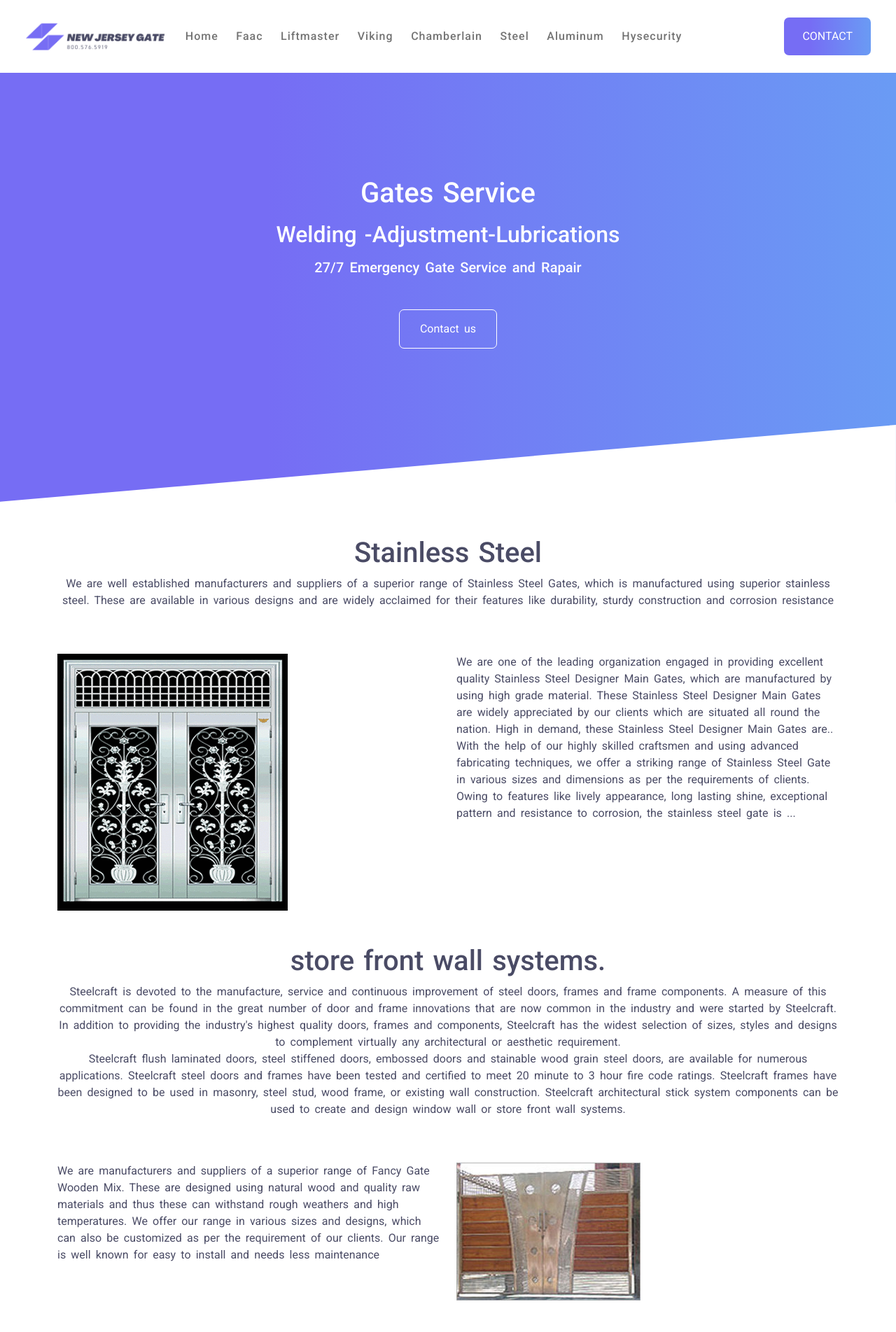
After one commit to awaisprojects/newJerseyGate, a PHP site: page /steel.html in a window 1280 px wide. The commit adds this page. Shown: the top 1903 px of the page at 70% size. Run offline with PHP 8.4, Linux system fonts and the light colour scheme; style sheets or scripts are compiled from the project's sources.

Commit message:
In this section of code create steel.html page

```diff
--- a/assets/css/style.scss
+++ b/assets/css/style.scss
@@ -250,7 +250,7 @@ body {
       background-size: cover;
       height: 500px;
     }
-    // contectContainer css start
+    // Contact page contectContainer css start
     #contectContainer {
       color: #4a4b65;
       margin-bottom: 150px;
@@ -279,5 +279,8 @@ body {
         }
       }
     }
+    // steel page steelContent container start
+    #steel {
+    }
   }
 }
--- /dev/null
+++ b/steel.html
@@ -0,0 +1,301 @@
+<!DOCTYPE html>
+<html lang="en">
+  <head>
+    <!-- Required meta tags -->
+    <meta charset="utf-8" />
+    <meta name="viewport" content="width=device-width, initial-scale=1" />
+
+    <!-- Bootstrap CSS -->
+    <link
+      href="https://cdn.jsdelivr.net/npm/bootstrap@5.0.0-beta2/dist/css/bootstrap.min.css"
+      rel="stylesheet"
+      integrity="sha384-BmbxuPwQa2lc/FVzBcNJ7UAyJxM6wuqIj61tLrc4wSX0szH/Ev+nYRRuWlolflfl"
+      crossorigin="anonymous"
+    />
+    <script
+      src="https://use.fontawesome.com/releases/v5.15.1/js/all.js"
+      crossorigin="anonymous"
+    ></script>
+    <!-- Roboto font link -->
+    <link rel="preconnect" href="https://fonts.gstatic.com" />
+    <link
+      href="https://fonts.googleapis.com/css2?family=Roboto:ital,wght@0,100;0,300;0,400;0,500;0,700;0,900;1,100;1,300;1,400;1,500;1,700;1,900&display=swap"
+      rel="stylesheet"
+    />
+    <!-- Roboto font link -->
+
+    <link rel="stylesheet" href="./assets/css/style.css" />
+
+    <title>New Jersey</title>
+  </head>
+  <body>
+    <!-- Optional JavaScript; choose one of the two! -->
+    <div id="mainContainer">
+      <div id="headerContainer" class="container-fluid">
+        <div class="row">
+          <div class="col-lg-12">
+            <nav class="navbar navbar-expand-md navbar-light">
+              <div class="container-fluid">
+                <a class="navbar-brand" href="#"
+                  ><img src="./assets/images/logo.png" width="200"
+                /></a>
+                <button
+                  class="navbar-toggler"
+                  type="button"
+                  data-bs-toggle="collapse"
+                  data-bs-target="#navbarCollapse"
+                  aria-controls="navbarCollapse"
+                  aria-expanded="false"
+                  aria-label="Toggle navigation"
+                >
+                  <span class="navbar-toggler-icon"></span>
+                </button>
+                <div class="collapse navbar-collapse" id="navbarCollapse">
+                  <ul class="navbar-nav me-auto mb-2 mb-md-0">
+                    <li class="nav-item">
+                      <a
+                        class="nav-link"
+                        aria-current="page"
+                        href="./index.html"
+                        >Home</a
+                      >
+                    </li>
+                    <li class="nav-item">
+                      <a class="nav-link" href="./faac.html">Faac</a>
+                    </li>
+                    <li class="nav-item">
+                      <a class="nav-link" href="./liftmaster.html">
+                        Liftmaster</a
+                      >
+                    </li>
+                    <li class="nav-item">
+                      <a class="nav-link" href="./viking.html">Viking</a>
+                    </li>
+                    <li class="nav-item">
+                      <a class="nav-link" href="./chamberlain.html">
+                        Chamberlain</a
+                      >
+                    </li>
+                    <li class="nav-item">
+                      <a class="nav-link" href="./steel.html"> Steel</a>
+                    </li>
+                    <li class="nav-item">
+                      <a class="nav-link" href="./aluminum.html"> Aluminum</a>
+                    </li>
+                    <li class="nav-item">
+                      <a class="nav-link" href="./hysecurity.html"
+                        >Hysecurity</a
+                      >
+                    </li>
+                  </ul>
+
+                  <form class="d-flex">
+                    <button class="primaryBtn bgPrimaryBtn" type="submit">
+                      CONTACT
+                    </button>
+                  </form>
+                </div>
+              </div>
+            </nav>
+          </div>
+        </div>
+      </div>
+      <!-- contant Container Start -->
+      <div id="contenContainer">
+        <div class="container mt-5 text-center">
+          <div class="row">
+            <div class="col-lg-12">
+              <h1>Gates Service</h1>
+              <h2 class="mt-3">Welding -Adjustment-Lubrications</h2>
+              <h5 class="mt-3">27/7 Emergency Gate Service and Rapair</h5>
+              <div class="primaryBtn mt-5">Contact us</div>
+            </div>
+          </div>
+        </div>
+        <div class="shapeCurve">
+          <svg xmlns="http://www.w3.org/2000/svg" viewBox="0 0 3000 260">
+            <polygon
+              fill="currentColor"
+              points="0,257 0,260 3000,260 3000,0"
+            ></polygon>
+          </svg>
+        </div>
+      </div>
+
+      <!-- content container start -->
+      <div id="contectContainer">
+        <div class="container">
+          <div class="row text-center mt-5 mb-5">
+            <div class="col-lg-12">
+              <h1>Stainless Steel</h1>
+              <p>
+                We are well established manufacturers and suppliers of a
+                superior range of Stainless Steel Gates, which is manufactured
+                using superior stainless steel. These are available in various
+                designs and are widely acclaimed for their features like
+                durability, sturdy construction and corrosion resistance
+              </p>
+            </div>
+          </div>
+          <div class="row">
+            <div class="col-lg-6 col-md-6">
+              <img
+                src="./assets/images/steel.gif"
+                alt=""
+                class="img-responsive"
+              />
+            </div>
+            <div class="col-lg-6 col-md-6">
+              <p>
+                We are one of the leading organization engaged in providing
+                excellent quality Stainless Steel Designer Main Gates, which are
+                manufactured by using high grade material. These Stainless Steel
+                Designer Main Gates are widely appreciated by our clients which
+                are situated all round the nation. High in demand, these
+                Stainless Steel Designer Main Gates are..<br />
+
+                With the help of our highly skilled craftsmen and using advanced
+                fabricating techniques, we offer a striking range of Stainless
+                Steel Gate in various sizes and dimensions as per the
+                requirements of clients. Owing to features like lively
+                appearance, long lasting shine, exceptional pattern and
+                resistance to corrosion, the stainless steel gate is ...
+              </p>
+            </div>
+          </div>
+
+          <div class="row text-center mt-5 mb-5">
+            <div class="col-lg-12">
+              <h1>store front wall systems.</h1>
+              <p>
+                Steelcraft is devoted to the manufacture, service and continuous
+                improvement of steel doors, frames and frame components. A
+                measure of this commitment can be found in the great number of
+                door and frame innovations that are now common in the industry
+                and were started by Steelcraft. In addition to providing the
+                industry's highest quality doors, frames and components,
+                Steelcraft has the widest selection of sizes, styles and designs
+                to complement virtually any architectural or aesthetic
+                requirement.<br />
+
+                Steelcraft flush laminated doors, steel stiffened doors,
+                embossed doors and stainable wood grain steel doors, are
+                available for numerous applications. Steelcraft steel doors and
+                frames have been tested and certified to meet 20 minute to 3
+                hour fire code ratings. Steelcraft frames have been designed to
+                be used in masonry, steel stud, wood frame, or existing wall
+                construction. Steelcraft architectural stick system components
+                can be used to create and design window wall or store front wall
+                systems.
+              </p>
+            </div>
+          </div>
+
+          <div class="row mt-5 mb-5">
+            <div class="col-lg-6 col-md-6">
+              <p>
+                We are manufacturers and suppliers of a superior range of Fancy
+                Gate Wooden Mix. These are designed using natural wood and
+                quality raw materials and thus these can withstand rough
+                weathers and high temperatures. We offer our range in various
+                sizes and designs, which can also be customized as per the
+                requirement of our clients. Our range is well known for easy to
+                install and needs less maintenance
+              </p>
+            </div>
+            <div class="col-lg-6 col-md-6">
+              <img
+                src="./assets/images/steel2.jpg"
+                alt=""
+                class="img-responsive"
+              />
+            </div>
+          </div>
+          <div class="row mt-5 mb-5">
+            <div class="col-lg-6 col-md-6">
+              <iframe
+                width="300"
+                height="247"
+                src="https://www.youtube.com/embed/NVjUJHX-0zY"
+                frameborder="0"
+                allow="accelerometer; autoplay; clipboard-write; encrypted-media; gyroscope; picture-in-picture"
+                allowfullscreen
+              ></iframe>
+            </div>
+            <div class="col-lg-6 col-md-6">
+              <iframe
+                width="300"
+                height="247"
+                src="https://www.youtube.com/embed/tVJBwMjYArY"
+                frameborder="0"
+                allow="accelerometer; autoplay; clipboard-write; encrypted-media; gyroscope; picture-in-picture"
+                allowfullscreen
+              ></iframe>
+            </div>
+          </div>
+        </div>
+      </div>
+      <!-- content container end -->
+
+      <!-- footer container start -->
+      <div id="footerContainer">
+        <div class="container">
+          <div class="row pt-5 pb-5 text-center">
+            <div class="col-lg-12">
+              <h4>
+                NJ AUTOMATIC Gate Services Serving New Jersey Area Call us For
+                Service 24/7
+              </h4>
+              <h4 class="mt-4">
+                <svg
+                  xmlns="http://www.w3.org/2000/svg"
+                  width="30"
+                  height="20"
+                  fill="currentColor"
+                  class="bi bi-telephone-fill"
+                  viewBox="0 0 16 16"
+                >
+                  <path
+                    fill-rule="evenodd"
+                    d="M1.885.511a1.745 1.745 0 0 1 2.61.163L6.29 2.98c.329.423.445.974.315 1.494l-.547 2.19a.678.678 0 0 0 .178.643l2.457 2.457a.678.678 0 0 0 .644.178l2.189-.547a1.745 1.745 0 0 1 1.494.315l2.306 1.794c.829.645.905 1.87.163 2.611l-1.034 1.034c-.74.74-1.846 1.065-2.877.702a18.634 18.634 0 0 1-7.01-4.42 18.634 18.634 0 0 1-4.42-7.009c-.362-1.03-.037-2.137.703-2.877L1.885.511z"
+                  />
+                </svg>
+                (0800) 576.5919
+              </h4>
+            </div>
+          </div>
+        </div>
+      </div>
+      <!-- footer container end -->
+      <!-- footer copy Right container start -->
+      <div id="copyRightContainer">
+        <div class="container pt-4 pb-4">
+          <div class="row text-center">
+            <div class="col-lg-12">
+              <h6>All copy rights reserved New Jersey Gates</h6>
+            </div>
+          </div>
+        </div>
+      </div>
+      <!-- footer copy Right container end -->
+    </div>
+
+    <!-- Option 1: Bootstrap Bundle with Popper -->
+
+    <script src="https://cdnjs.cloudflare.com/ajax/libs/jquery/3.5.1/jquery.min.js"></script>
+    <script src="https://cdn.jsdelivr.net/npm/bootstrap@4.5.3/dist/js/bootstrap.bundle.min.js"></script>
+    <!-- Third party plugin JS-->
+    <script src="https://cdnjs.cloudflare.com/ajax/libs/jquery-easing/1.4.1/jquery.easing.min.js"></script>
+    <!-- Contact form JS-->
+    <script src="assets/mail/jqBootstrapValidation.js"></script>
+    <script src="assets/mail/contact_me.js"></script>
+    <!-- Core theme JS-->
+    <script src="js/scripts.js"></script>
+
+    <script
+      src="https://cdn.jsdelivr.net/npm/bootstrap@5.0.0-beta2/dist/js/bootstrap.bundle.min.js"
+      integrity="sha384-b5kHyXgcpbZJO/tY9Ul7kGkf1S0CWuKcCD38l8YkeH8z8QjE0GmW1gYU5S9FOnJ0"
+      crossorigin="anonymous"
+    ></script>
+  </body>
+</html>
```
Also changed, not shown: assets/images/steel.gif (added), assets/images/steel2.jpg (added).
